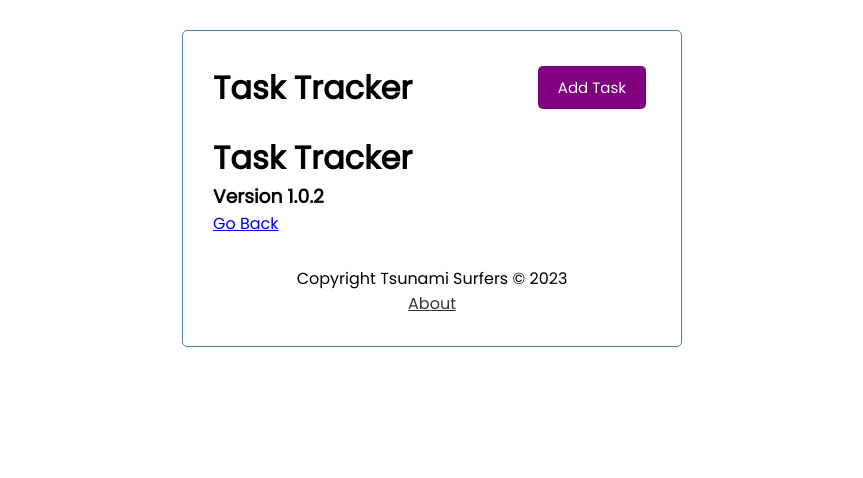
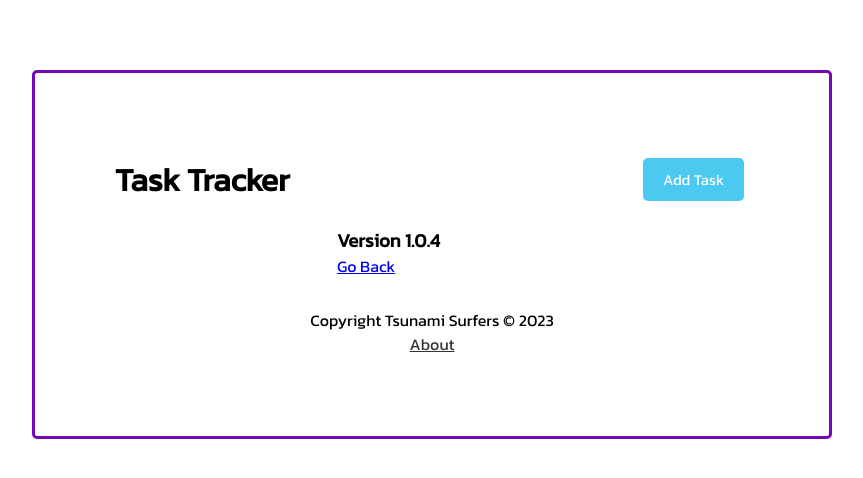
Before and after one commit to Stat1c-Null/BucketList-vue, a Vue app: page /about in a window 1280 px wide. Shown: the top 478 px of the page, without its empty margins (208-1071 px from the left). Built offline with nearby package versions, Linux system fonts and the light colour scheme.

Commit message:
Fixed a bug, improved visuals

```diff
--- a/db.json
+++ b/db.json
@@ -1,16 +1,22 @@
 {
   "tasks": [
     {
-      "text": "Christmas Gifts",
+      "text": "Coding",
       "day": "Monday",
-      "reminder": true,
-      "id": 1
+      "reminder": false,
+      "id": 2
     },
     {
-      "text": "Coding",
+      "text": "Birthday",
       "day": "Monday",
-      "reminder": true,
-      "id": 2
+      "reminder": false,
+      "id": 3
+    },
+    {
+      "text": "ffdsf",
+      "day": "Monday",
+      "reminder": false,
+      "id": 4
     }
   ]
 }
--- a/public/index.html
+++ b/public/index.html
@@ -6,11 +6,11 @@
     <meta name="viewport" content="width=device-width,initial-scale=1.0">
     <link rel="stylesheet" href="https://cdnjs.cloudflare.com/ajax/libs/font-awesome/6.1.2/css/all.min.css" integrity="sha512-1sCRPdkRXhBV2PBLUdRb4tMg1w2YPf37qatUFeS7zlBy7jJI8Lf4VHwWfZZfpXtYSLy85pkm9GaYVYMfw5BC1A==" crossorigin="anonymous" referrerpolicy="no-referrer" />
     <link rel="icon" href="<%= BASE_URL %>favicon.ico">
-    <title><%= htmlWebpackPlugin.options.title %></title>
+    <title>Task Tracker</title><!--<%= htmlWebpackPlugin.options.title %>-->
   </head>
   <body>
     <noscript>
-      <strong>We're sorry but <%= htmlWebpackPlugin.options.title %> doesn't work properly without JavaScript enabled. Please enable it to continue.</strong>
+      <strong>We're sorry but Task Tracker doesn't work properly without JavaScript enabled. Please enable it to continue.</strong>
     </noscript>
     <div id="app"></div>
     <!-- built files will be auto injected -->
--- a/src/App.vue
+++ b/src/App.vue
@@ -2,8 +2,8 @@
   <div class="container">
     <Header v-if="showHeader" @toggle-add-task="toggleAddTask" title="Task Tracker" :showAddTask="showAddTask"/>
     <!--you can also use v-show instead of v-if-->
-    <router-view :showAddTask="showAddTask"></router-view>
-    <Footer @toggle-hide-header="toggleHideHeader" :showHeader="showHeader"/>
+    <router-view :showAddTask="showAddTask"></router-view><!--List of all tasks-->
+    <Footer :showHeader="showHeader"/>
   </div>
 </template>
 
@@ -26,31 +26,28 @@ export default {
   methods: {
     toggleAddTask() {
       this.showAddTask = !this.showAddTask
-    },
-    toggleHideHeader() {
-      this.showHeader = false
     }
   },
 }
 </script>
 
 <style>
-  @import url('https://fonts.googleapis.com/css2?family=Poppins:wght@300;400&display=swap');
+  @import url('https://fonts.googleapis.com/css2?family=Balsamiq+Sans:wght@400;700&family=Kanit:wght@300;400&display=swap');
   * {
     box-sizing: border-box;
     margin: 0;
     padding: 0;
   }
   body {
-    font-family: 'Poppins', sans-serif;
+    font-family: 'Kanit', sans-serif;
   }
   .container {
-    max-width: 500px;
-    margin: 30px auto;
+    max-width: 800px;
+    margin: 70px auto;
     overflow: auto;
     min-height: 300px;
-    border: 1px solid steelblue;
-    padding: 30px;
+    border: 3px solid #7209b7;
+    padding: 80px;
     border-radius: 5px;
   }
   .btn {
--- a/src/components/AddTask.vue
+++ b/src/components/AddTask.vue
@@ -34,6 +34,9 @@
                 if(!this.text) {
                     alert('Please add a task')
                     return
+                } else if (!this.day) {
+                    alert('Please specify time and date')
+                    return
                 }
 
                 const newTask = {
@@ -64,6 +67,7 @@
 
     .form-control label {
         display: block;
+        color: #4361ee;
     }
 
     .form-control input {
@@ -85,11 +89,12 @@
     }
 
     .form-control-check input {
-        flex: 2;
+        flex: 4;
         height: 20px;
     }
 
     .btn{
         margin-bottom: 30px;
+        background-color: #3a0ca3;
     }
 </style>
--- a/src/components/Footer.vue
+++ b/src/components/Footer.vue
@@ -2,7 +2,7 @@
     <footer>
         <p>Copyright Tsunami Surfers &copy; 2023</p>
         <!--Stop showing title when clicked on About page-->
-        <router-link @click="$emit('toggle-hide-header')" to="/about" >About</router-link>
+        <router-link to="/about">About</router-link>
     </footer>
 </template>
 
--- a/src/components/Header.vue
+++ b/src/components/Header.vue
@@ -2,7 +2,7 @@
     <header>
         <h1>{{ title }}</h1>
         <Button @btn-click="$emit('toggle-add-task')"
-        :text="showAddTask ? 'Close' : 'Add Task'" :color="showAddTask ? 'orange' : 'purple'"/>
+        :text="showAddTask ? 'Close' : 'Add Task'" :color="showAddTask ? '#f72585' : '#4cc9f0'"/>
     </header>
 </template>
 
--- a/src/components/Task.vue
+++ b/src/components/Task.vue
@@ -20,18 +20,19 @@
 
 <style scope>
     .fas {
-        color: red;
+        color: #3a0ca3;
     }
 
     .task {
-        background: #f4f4f4;
+        background: #ebebeb;
         margin: 5px;
         padding: 10px 20px;
         cursor: pointer;
+        border-radius: 15px;
     }
 
     .task.reminder {
-        border-left: 5px solid limegreen;
+        border-left: 5px solid #4361ee;
     }
 
     .task h3 {
--- a/src/views/About.vue
+++ b/src/views/About.vue
@@ -1,12 +1,18 @@
 <template>
-    <h1>Task Tracker</h1>
-    <h3>Version 1.0.2</h3>
-    <router-link to="/">Go Back</router-link>
+    <div id="info">
+        <h3>Version 1.0.4</h3>
+        <router-link to="/">Go Back</router-link>
+    </div>
 </template>
 
 <script>
     export default {
         name: 'About-main',
-
     }
 </script>
+
+<style>
+    #info {
+        margin-left: 35%;
+    }
+</style>
```
